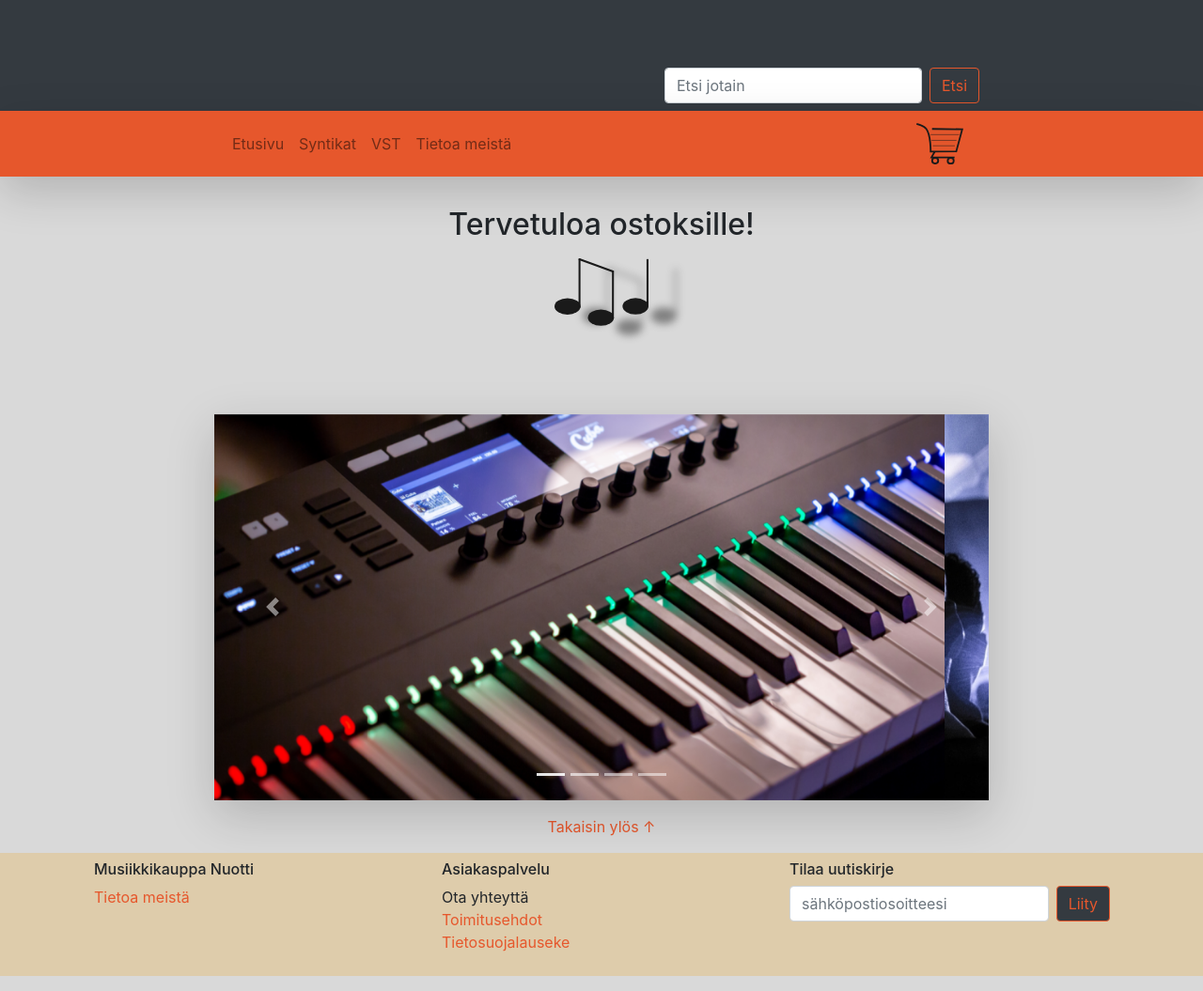
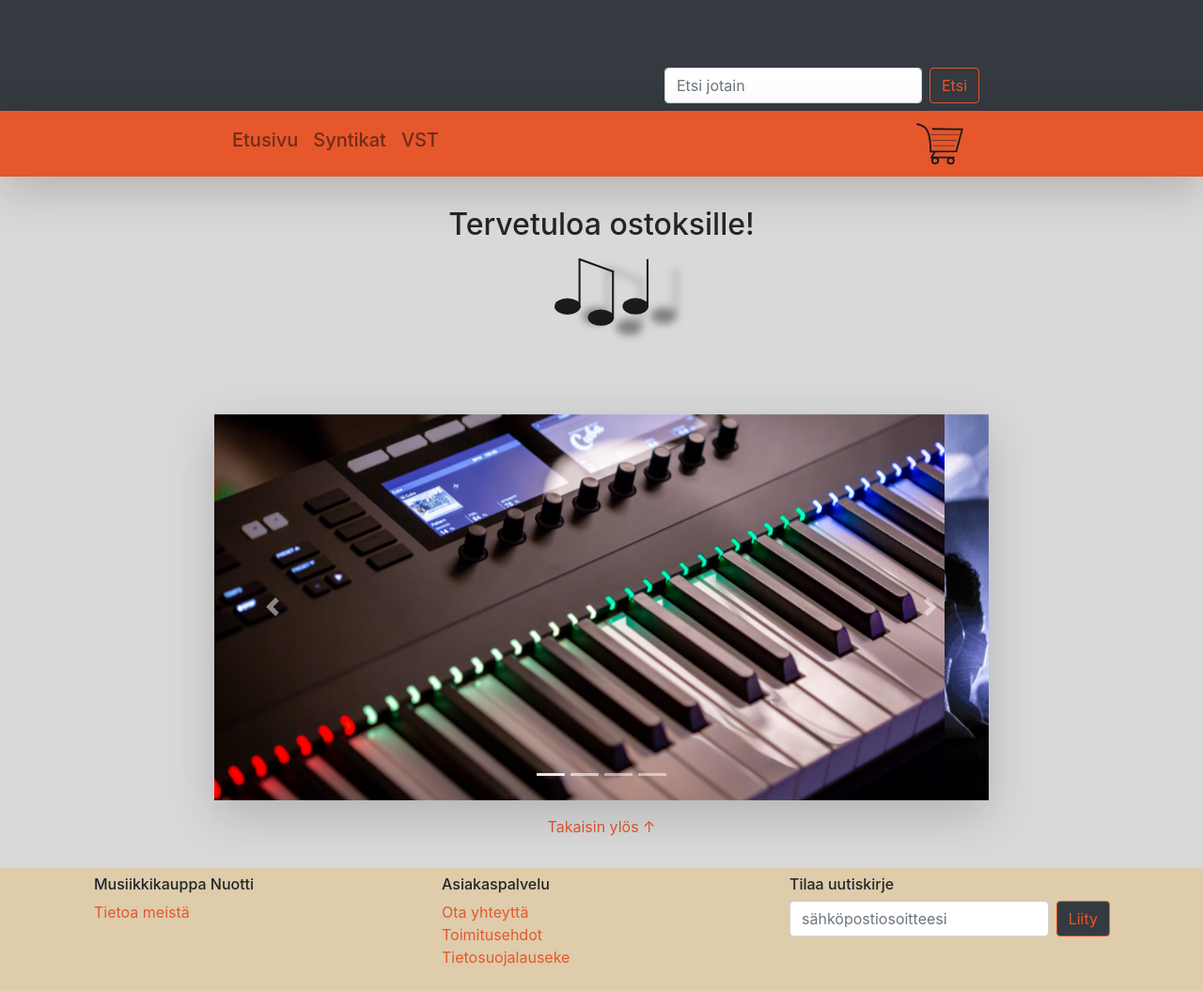
Before and after one commit to antipoppi/web-visualization, a website: page h11_harjoitustyo/src/index.html in a window 1280 px wide. Shown: the part 120-1175 px from the top of the page at 94% size. Drawn offline with Linux system fonts and the light colour scheme.

Commit message:
muokattu linkkejä ja muuta pientä kaikilta sivuilta

```diff
--- a/h11_harjoitustyo/src/index.html
+++ b/h11_harjoitustyo/src/index.html
@@ -42,16 +42,13 @@
                 <!-- Left Side Of Navbar -->
                 <ul class="navbar-nav">
                     <li class="nav-item">
-                        <a class="nav-link" href="index.html">Etusivu</a>
+                        <a class="nav-link h5" href="index.html">Etusivu</a>
                     </li>
                     <li class="nav-item">
-                        <a class="nav-link" href="views/syntikat.html">Syntikat</a>
+                        <a class="nav-link h5" href="views/syntikat.html">Syntikat</a>
                     </li>
                     <li class="nav-item">
-                        <a class="nav-link" href="#">VST</a>
-                    </li>
-                    <li class="nav-item">
-                        <a class="nav-link" href="#">Tietoa meistä</a>
+                        <a class="nav-link h5" href="#">VST</a>
                     </li>
                 </ul>
             </div>
@@ -136,7 +133,7 @@
             </a>
         </aside>
     </main>
-    <aside class="mx-auto">
+    <aside class="mx-auto mb-3">
         <a href="#top">Takaisin ylös ↑</a>
     </aside>
 
@@ -161,7 +158,9 @@
                 <section>
                     <ul class="list-unstyled">
                         <li>
-                            <p class="mb-0">Ota yhteyttä</p>
+                            <a href="views/yhteydenotto.html">
+                                <span class="mb-0">Ota yhteyttä</span>
+                            </a>
                         </li>
                         <li>
                             <a href="views/toimitusehdot.html">
@@ -213,7 +212,9 @@
                 <section>
                     <ul class="list-unstyled">
                         <li>
-                            <p class="mb-0">Ota yhteyttä</p>
+                            <a href="views/yhteydenotto.html">
+                                <span class="mb-0">Ota yhteyttä</span>
+                            </a>
                         </li>
                         <li>
                             <a href="views/toimitusehdot.html">
@@ -235,7 +236,7 @@
                 <section>
                     <form class="form-inline" action="views/onnistui.html">
                         <div class="input-group">
-                            <input class="form-control mr-sm-2 rounded" type="email" placeholder="sähköpostiosoitteesi" aria-label="email">
+                            <input class="form-control mr-sm-2 rounded" type="email" placeholder="sähköpostiosoitteesi" aria-label="email" required>
                             <div class="input-group-prepend">
                               <button class="input-group-text bg-dark text-primary rounded border-primary" type="submit">Liity</button>
                             </div>
```
Also changed, not shown: h11_harjoitustyo/src/views/haku.html (+1 -1 lines), h11_harjoitustyo/src/views/onnistui.html (+3 -6 lines), h11_harjoitustyo/src/views/ostoskori_empty.html (+1 -1 lines), h11_harjoitustyo/src/views/syntikat.html (+1 -1 lines), h11_harjoitustyo/src/views/tietosuojalauseke.html (+1 -1 lines), h11_harjoitustyo/src/views/toimitusehdot.html (+1 -1 lines).
